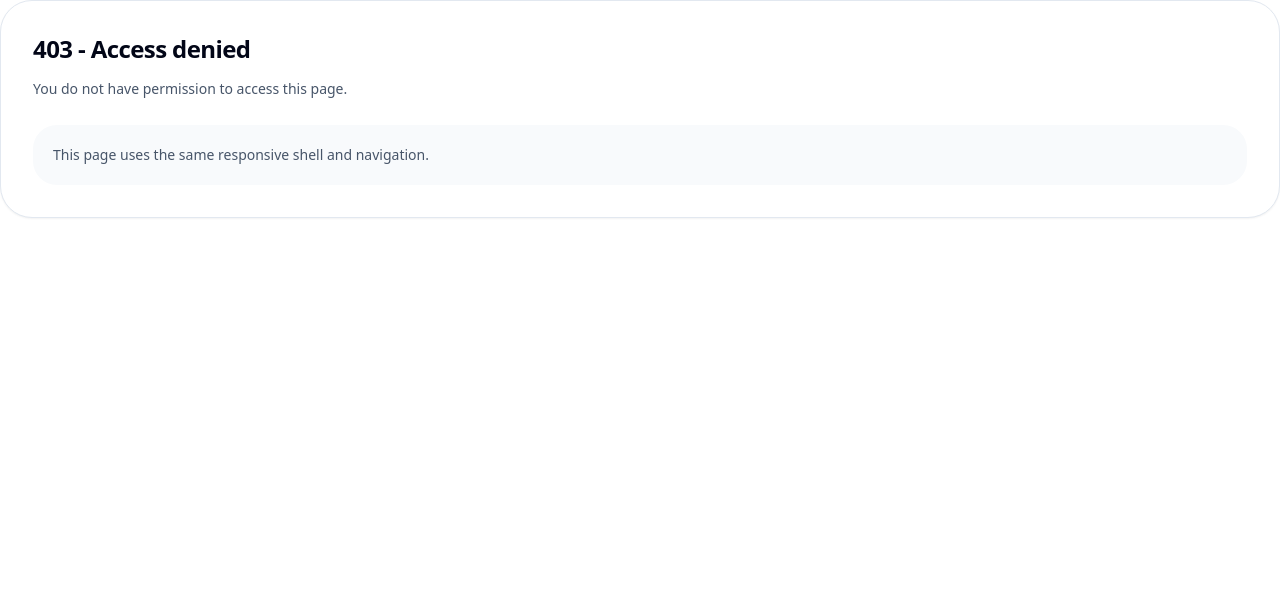
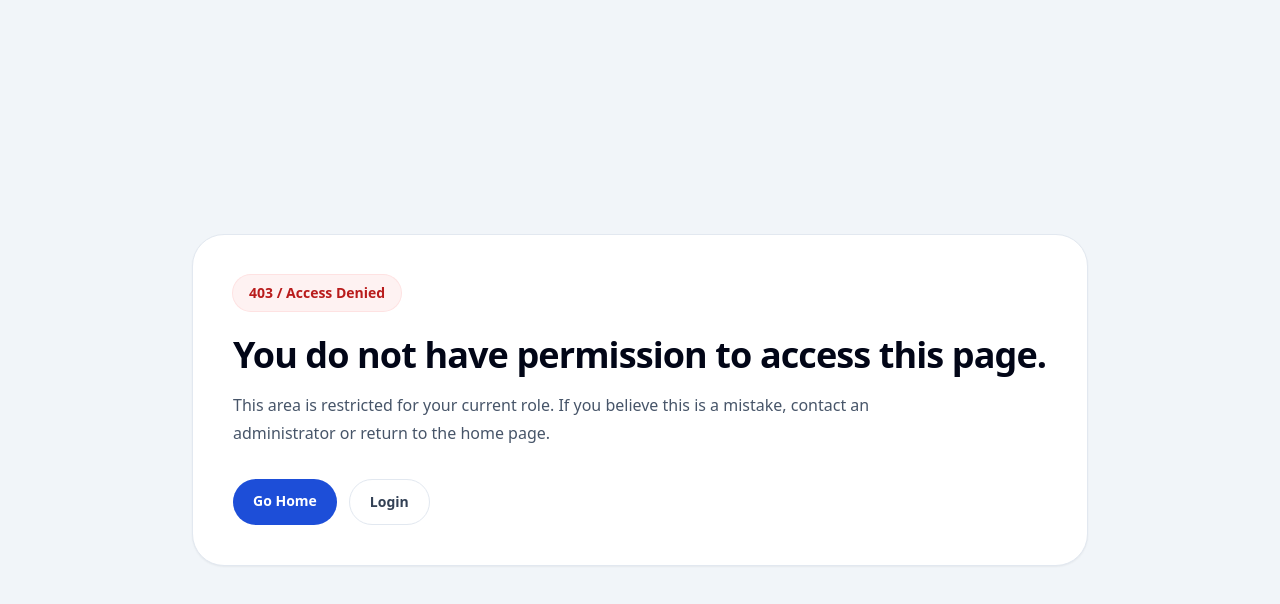
Before and after one commit to ChamudithaSanka/doctor365, a React app in the folder frontend/: page /403 in a window 1280 px wide. Shown: the top 604 px of the page. Built offline with nearby package versions, Linux system fonts and the light colour scheme; no server answers; the HTML template or start-up script is replaced by a standard one.

Commit message:
Created 403/404 pages

```diff
--- a/frontend/src/App.jsx
+++ b/frontend/src/App.jsx
@@ -6,6 +6,8 @@ import AppShell from './layouts/AppShell'
 import PatientDashboard from './pages/patient/PatientDashboard'
 import DoctorDashboard from './pages/doctor/DoctorDashboard'
 import ComingSoon from './pages/shared/ComingSoon'
+import AccessDenied from './pages/shared/AccessDenied'
+import NotFound from './pages/shared/NotFound'
 
 function App() {
   return (
@@ -47,8 +49,8 @@ function App() {
           />
           <Route path="/admin/dashboard" element={<Navigate to="/403" replace />} />
         </Route>
-        <Route path="/403" element={<ComingSoon title="403 - Access denied" description="You do not have permission to access this page." />} />
-        <Route path="*" element={<Navigate to="/" replace />} />
+        <Route path="/403" element={<AccessDenied />} />
+        <Route path="*" element={<NotFound />} />
       </Routes>
     </BrowserRouter>
   )
--- /dev/null
+++ b/frontend/src/pages/shared/AccessDenied.jsx
@@ -0,0 +1,38 @@
+import { Link } from 'react-router-dom'
+
+export default function AccessDenied() {
+  return (
+    <div className="min-h-screen bg-slate-100 px-4 py-10 text-slate-900 sm:px-6 lg:px-8">
+      <div className="mx-auto flex min-h-[calc(100vh-5rem)] w-full max-w-4xl items-center justify-center">
+        <div className="w-full rounded-[2rem] border border-slate-200 bg-white p-8 shadow-sm sm:p-10">
+          <div className="inline-flex rounded-full bg-red-50 px-4 py-2 text-sm font-semibold text-red-700 ring-1 ring-red-100">
+            403 / Access Denied
+          </div>
+
+          <h1 className="mt-6 text-3xl font-bold tracking-tight text-slate-950 sm:text-4xl">
+            You do not have permission to access this page.
+          </h1>
+
+          <p className="mt-4 max-w-2xl text-base leading-7 text-slate-600">
+            This area is restricted for your current role. If you believe this is a mistake, contact an administrator or return to the home page.
+          </p>
+
+          <div className="mt-8 flex flex-wrap gap-3">
+            <Link
+              to="/"
+              className="rounded-full bg-blue-700 px-5 py-3 text-sm font-semibold text-white transition hover:bg-blue-800"
+            >
+              Go Home
+            </Link>
+            <Link
+              to="/login"
+              className="rounded-full border border-slate-200 px-5 py-3 text-sm font-semibold text-slate-700 transition hover:border-blue-200 hover:bg-blue-50 hover:text-blue-700"
+            >
+              Login
+            </Link>
+          </div>
+        </div>
+      </div>
+    </div>
+  )
+}
--- /dev/null
+++ b/frontend/src/pages/shared/NotFound.jsx
@@ -0,0 +1,38 @@
+import { Link } from 'react-router-dom'
+
+export default function NotFound() {
+  return (
+    <div className="min-h-screen bg-slate-100 px-4 py-10 text-slate-900 sm:px-6 lg:px-8">
+      <div className="mx-auto flex min-h-[calc(100vh-5rem)] w-full max-w-4xl items-center justify-center">
+        <div className="w-full rounded-[2rem] border border-slate-200 bg-white p-8 shadow-sm sm:p-10">
+          <div className="inline-flex rounded-full bg-blue-50 px-4 py-2 text-sm font-semibold text-blue-700 ring-1 ring-blue-100">
+            404 / Not Found
+          </div>
+
+          <h1 className="mt-6 text-3xl font-bold tracking-tight text-slate-950 sm:text-4xl">
+            We could not find that page.
+          </h1>
+
+          <p className="mt-4 max-w-2xl text-base leading-7 text-slate-600">
+            The link may be broken, the page may have moved, or you may have entered the wrong address.
+          </p>
+
+          <div className="mt-8 flex flex-wrap gap-3">
+            <Link
+              to="/"
+              className="rounded-full bg-blue-700 px-5 py-3 text-sm font-semibold text-white transition hover:bg-blue-800"
+            >
+              Go Home
+            </Link>
+            <Link
+              to="/login"
+              className="rounded-full border border-slate-200 px-5 py-3 text-sm font-semibold text-slate-700 transition hover:border-blue-200 hover:bg-blue-50 hover:text-blue-700"
+            >
+              Login
+            </Link>
+          </div>
+        </div>
+      </div>
+    </div>
+  )
+}
```
